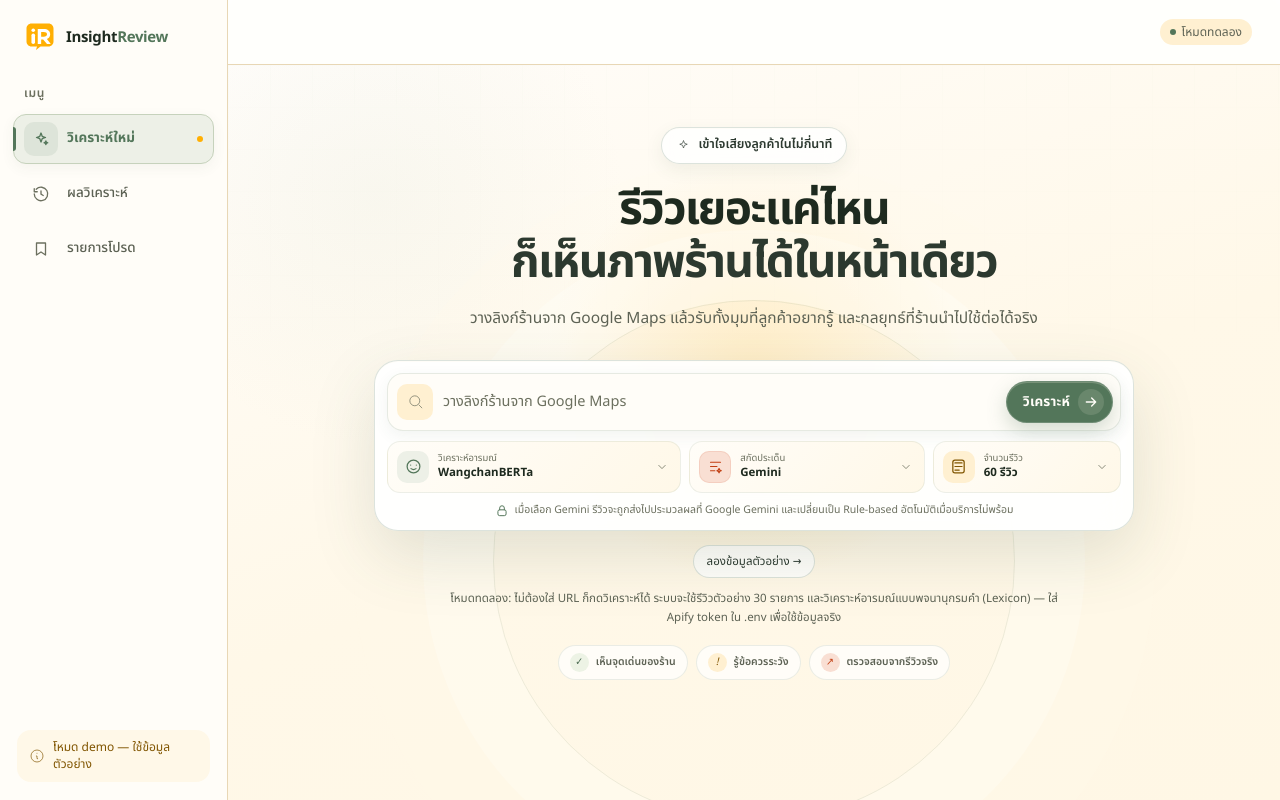
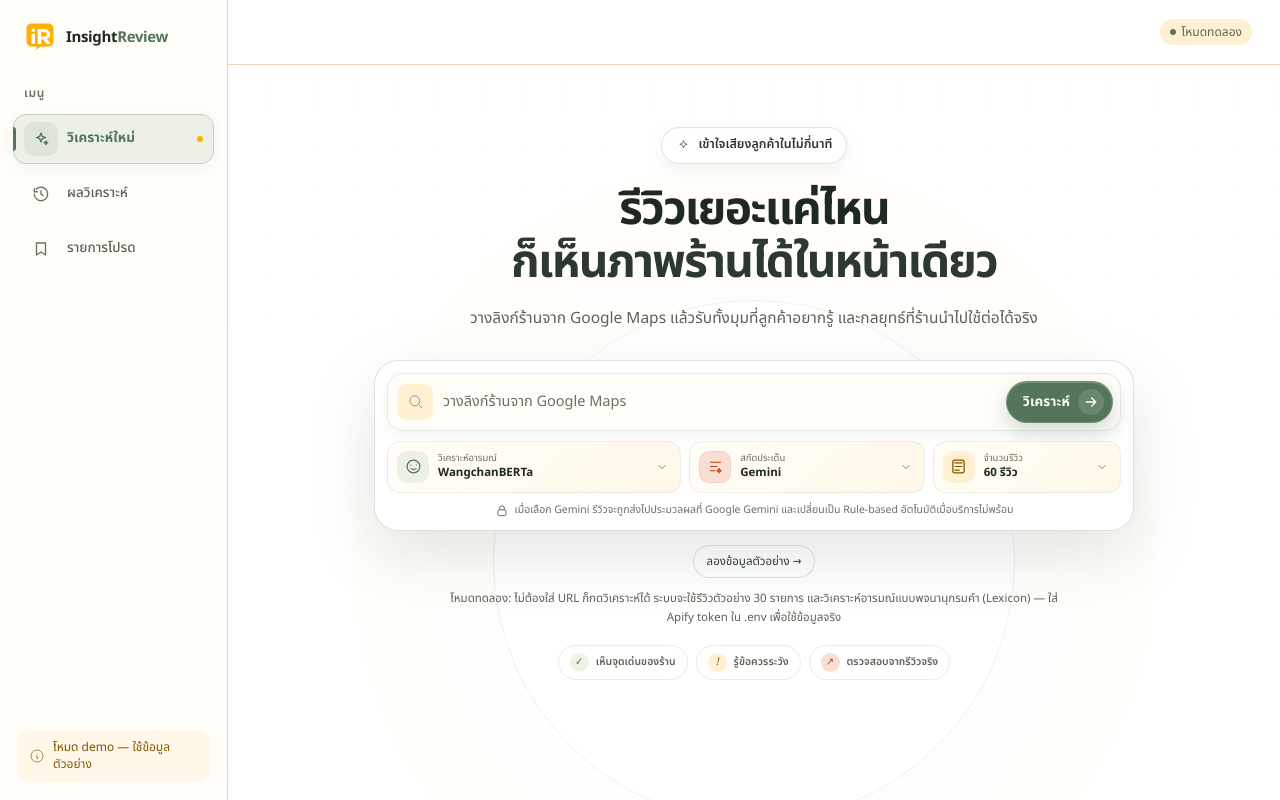
Before and after one commit to suthi04/web_app_google_maps, a Flask app: page / in a window 1280 px wide. Run offline with Flask 3, Linux system fonts and the light colour scheme; data that the repository does not hold is empty.

Commit message:
style: switch primary canvas to white

```diff
--- a/static/css/style.css
+++ b/static/css/style.css
@@ -7,9 +7,9 @@
    ============================================================ */
 
 :root{
-  /* Forest & Cream: original identity with a softer sage accent */
+  /* White canvas with a softer sage accent */
   /* ---- neutrals ---- */
-  --bg:#fff8e8;
+  --bg:#ffffff;
   --surface:#fffdf8;
   --surface-hover:#fff7e5;
   --surface-2:#fff0d1;
@@ -979,7 +979,7 @@ table.reviews tr:hover td{background:var(--surface-hover)}
 
 .sidebar-recent-copy strong { font-size:12.5px; }
 
-/* ===================== Forest & Cream reduced-green theme =====================
+/* ===================== White Canvas reduced-green theme =====================
    Color-only overrides. Layout, typography, spacing, radius and behavior
    remain owned by the original design system above. */
 :focus-visible{outline-color:rgba(83,118,90,.34)}
@@ -1034,7 +1034,7 @@ input:disabled,select:disabled,button:disabled{border-color:#d9c191;color:#85877
 .btn-danger{background:#a61707;color:#fffdf8}.btn-danger:hover{background:#7f1308}
 
 /* Landing */
-.landing{background:radial-gradient(circle at 50% 42%,rgba(255,175,3,.16),transparent 31%),radial-gradient(circle at 14% 18%,rgba(198,210,188,.11),transparent 23%),linear-gradient(160deg,#fffdfa 0%,#fff8e8 54%,#fff7e5 100%)}
+.landing{background:radial-gradient(circle at 50% 42%,#fff,transparent 31%),radial-gradient(circle at 14% 18%,#fff,transparent 23%),linear-gradient(160deg,#fff 0%,#fff 54%,#fff 100%)}
 .landing::before{background-image:linear-gradient(rgba(83,118,90,.055) 1px,transparent 1px),linear-gradient(90deg,rgba(83,118,90,.055) 1px,transparent 1px)}
 .landing::after{border-color:rgba(83,118,90,.1);box-shadow:0 0 0 70px rgba(255,255,255,.22),0 0 0 140px rgba(255,248,232,.18)}
 .landing .eyebrow{border-color:rgba(83,118,90,.2);background:rgba(255,255,255,.82);box-shadow:0 6px 18px rgba(63,88,68,.08),inset 0 1px 0 #fffdf8}
```
